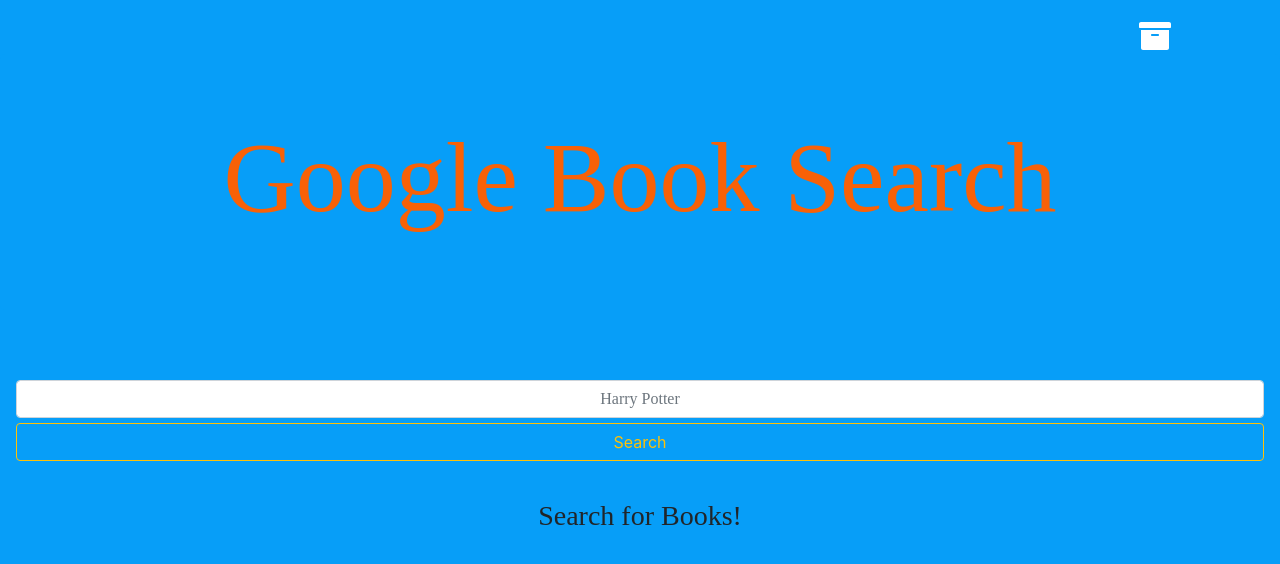
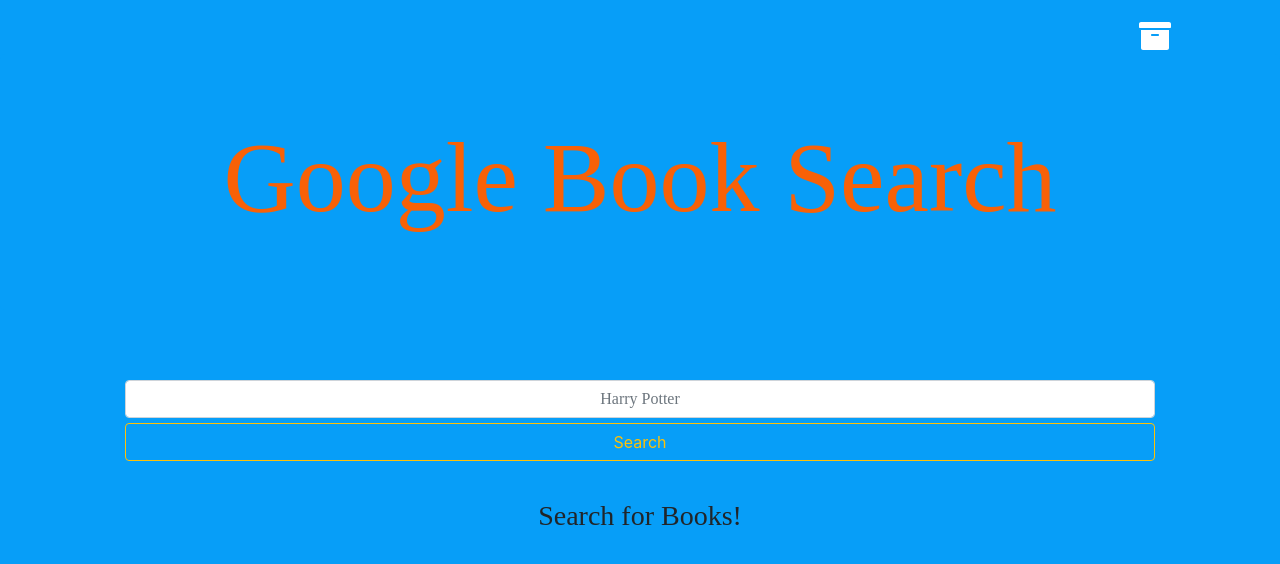
Before and after one commit to kathryn-breslin/google_books, a React (Create React App) app in the folder client/: page / in a window 1280 px wide. Shown: the top 564 px of the page. Built offline with nearby package versions, Linux system fonts and the light colour scheme; a web font is replaced by a local one.

Commit message:
columns for search bar

```diff
--- a/client/src/pages/Search/Search.tsx
+++ b/client/src/pages/Search/Search.tsx
@@ -85,11 +85,17 @@
             </div>
           </div>
           <Jumbotron />
-          <SearchBar
-            search={search}
-            handleInputChange={this.handleInputChange}
-            handleFormSearch={this.handleFormSearch}
-          />
+          <div className="row">
+            <div className="col-1"></div>
+            <div className="col-10">
+              <SearchBar
+                search={search}
+                handleInputChange={this.handleInputChange}
+                handleFormSearch={this.handleFormSearch}
+              />
+            </div>
+            <div className="col-1"></div>
+          </div>
         </div>
         <div className="container">
           <div className="row">
```
